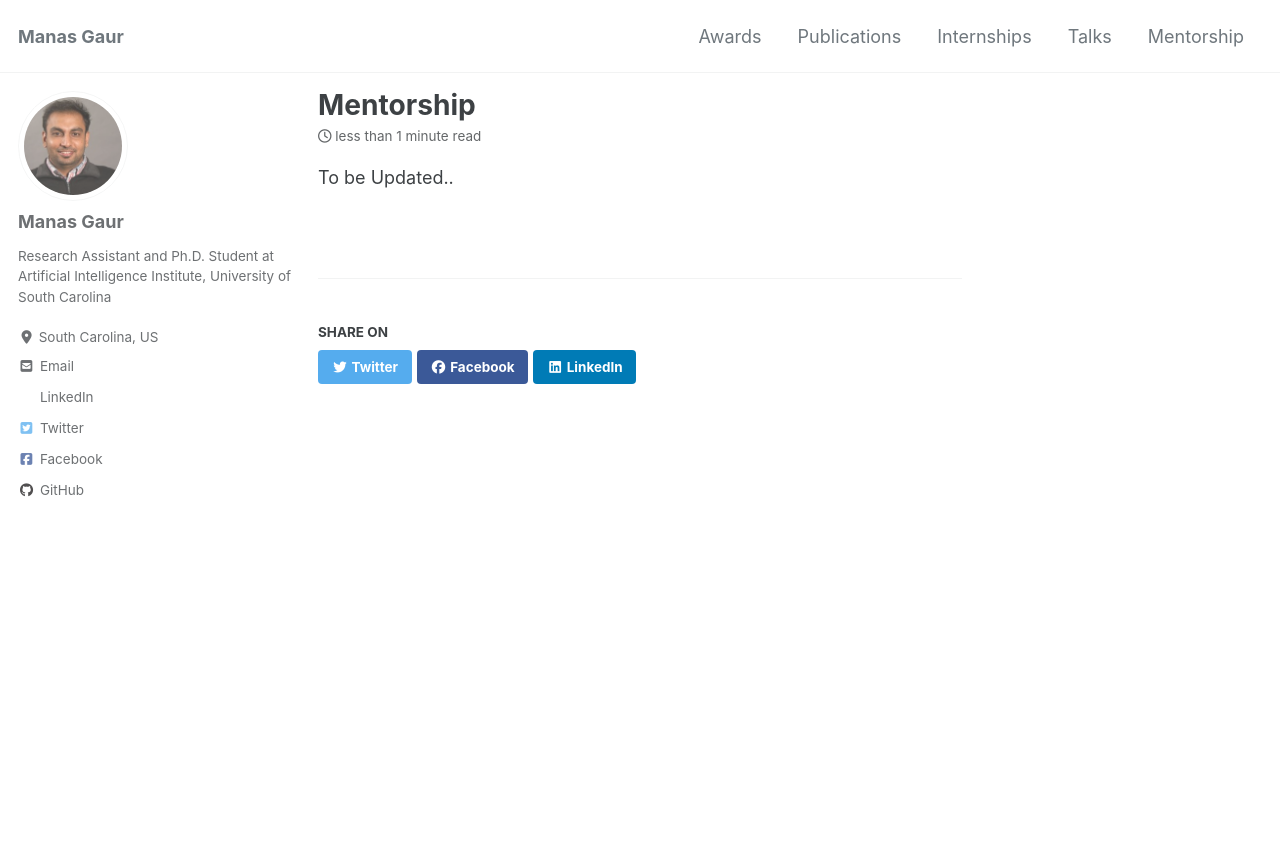
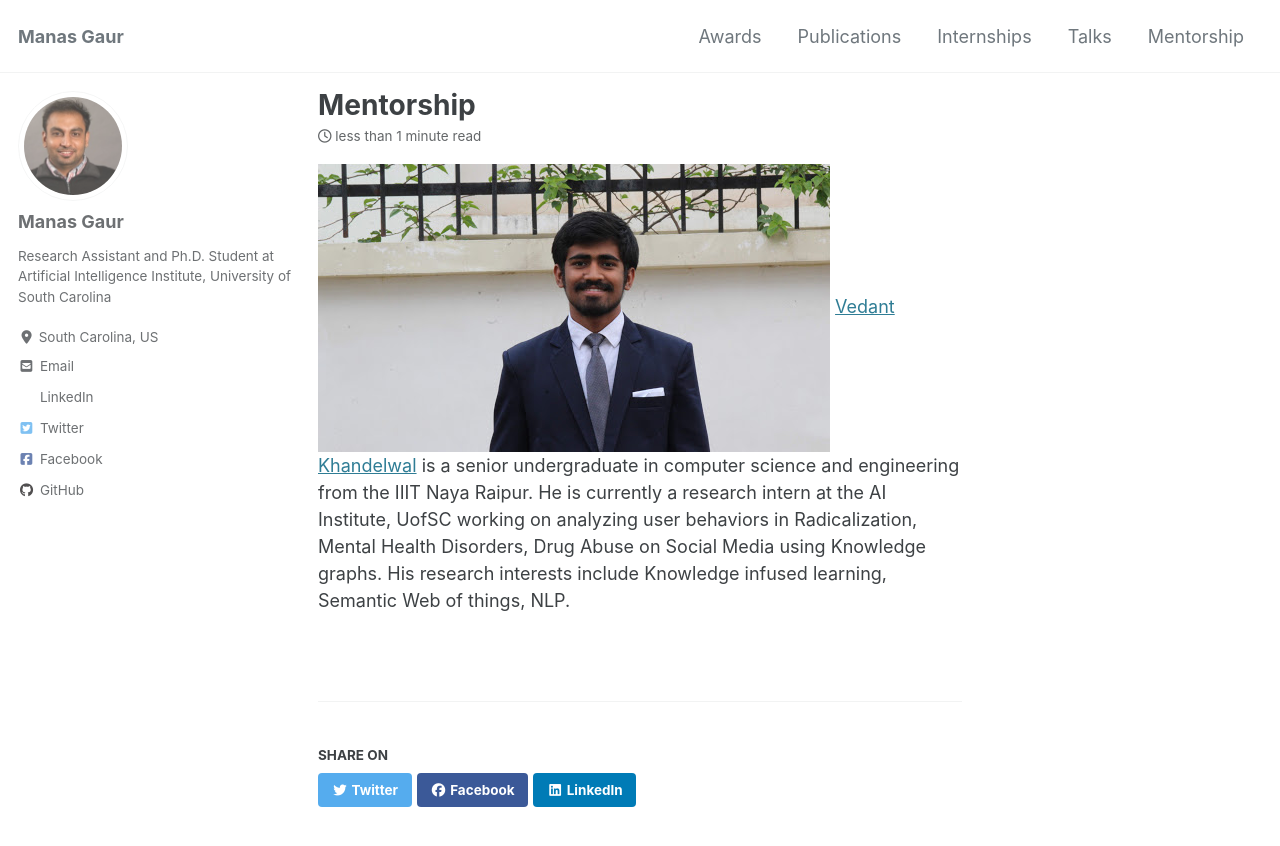
Before and after one commit to manasgaur/manasgaur.github.io, a Jekyll site: the page built from _pages/mentorship.md, in a window 1280 px wide and 900 px high. Shown: the top 846 px of the window. Built offline with Jekyll 4.4.1, drawn with Linux system fonts in a browser that asks for light colours; cached includes are drawn as plain includes; nearby versions of some CDN libraries.

Commit message:
add mentee

```diff
--- a/_pages/mentorship.md
+++ b/_pages/mentorship.md
@@ -4,4 +4,5 @@ permalink: /mentorship/
 author_profile: true
 ---
 
-To be Updated..
+![Vedant Khandelwal](/images/vedant.jpg){:class="img-responsive"}
+[Vedant Khandelwal](https://www.linkedin.com/in/khvedant/) is a senior undergraduate in computer science and engineering from the IIIT Naya Raipur. He is currently a research intern at the AI Institute, UofSC working on analyzing user behaviors in Radicalization, Mental Health Disorders, Drug Abuse on Social Media using Knowledge graphs. His research interests include Knowledge infused learning, Semantic Web of things, NLP.
```
Also changed, not shown: images/vedant.jpg (added).
